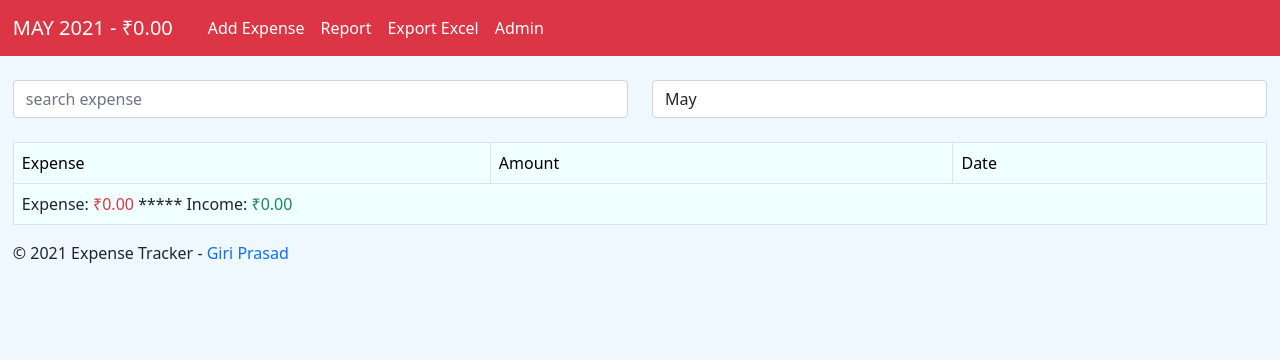
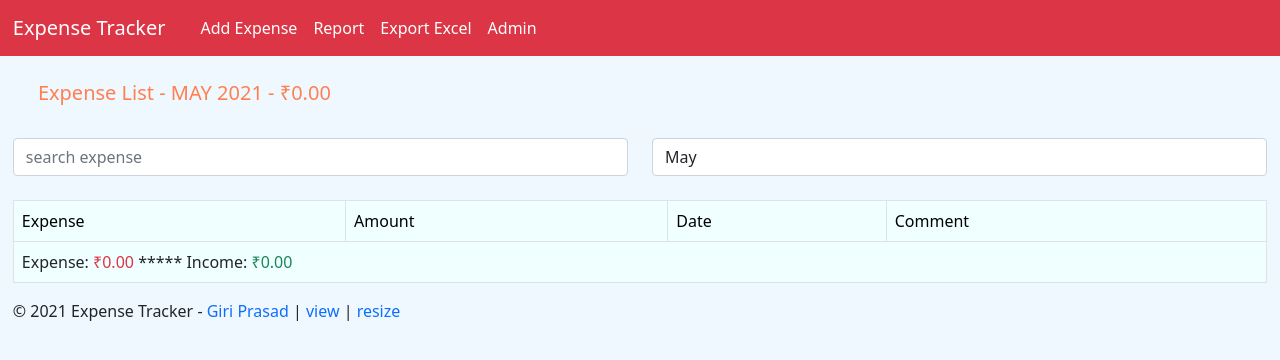
Before and after one commit to giri-webcodes/expensetracker-mobile, a website: page index.html in a window 1280 px wide. Drawn offline with nearby package versions, Linux system fonts and the light colour scheme.

Commit message:
Update index.html

```diff
--- a/index.html
+++ b/index.html
@@ -12,7 +12,7 @@
 </head>
 <body  ng-init="monthExp()" ng-controller="ExpenseTrackerController">
     <nav  class="navbar navbar-expand-lg navbar-dark bg-danger">
-        <a style="padding-left:1%;" class="navbar-brand" href="add.html"><span ng-bind="expenseMonth" class="link">  </span> - {{ totalExpense | currency:'&#8377;'}}</a>
+        <a style="padding-left:1%;" class="navbar-brand" href="add.html">Expense Tracker</a>
         <button class="navbar-toggler" type="button" data-toggle="collapse" data-target="#navbarSupportedContent" aria-controls="navbarSupportedContent" aria-expanded="false" aria-label="Toggle navigation">
           <span class="navbar-toggler-icon"></span>
         </button>
@@ -26,7 +26,7 @@
                 <a class="nav-link" href="report.html">Report</a>
               </li>
             <li class="nav-item">
-                <a class="nav-link" onclick="exportToExcel()" href="#">Export Excel</a>
+                <a class="nav-link" href=""     ng-click="exportToExcel()">Export Excel</a>
               </li>
               <li class="nav-item">
                 <a class="nav-link" href="admin.html">Admin</a>
@@ -34,9 +34,13 @@
             </ul>
         </div>
       </nav>
-      <br/>
+
 
 <div class="content">
+	   <div class="pgpadding">
+	    <h5 class="header"> Expense List - <span ng-bind="expenseMonth" class="header"></span> - <span ng-bind="totalExpense | currency: '&#8377;' " class="header"></span> </h5>
+	   </div>
+
     <div class="row" >
          <div class="col">
             <input  class="form-control" id="srchexp"  type="search" ng-model="searchText.expense" placeholder="search expense"/>
@@ -73,6 +77,9 @@
             <th>
                 Date
             </th>
+                     <th>
+                Comment
+            </th>
         </tr>
     </thead>
     <tbody>
@@ -84,14 +91,18 @@
             <td>
             	    	<label  ng-style="formatAmount(row)" ng-bind="row.amount | currency:'&#8377;'" ></label>
             </td>
-            <td>
+                  <td>
                 <label ng-bind="row.date |  date:'MM/dd/yyyy'"></label>
             </td>
+                  <td>
+                {{row.comment}}
+            </td>
+
         </tr>
     </tbody>
     <tfoot>
         <tr>
-            <td colspan="3">
+            <td colspan="4">
             	  <span>Expense: </span>
              <label class="text-danger" ng-bind="totalExpense | currency: '&#8377;' "></label>
              	<span> *****</span>
@@ -101,7 +112,10 @@
         </tr>
     </tfoot>
 </table>
-    	<span>&copy; <script>document.write(new Date().getFullYear())</script> Expense Tracker  - <a href="mailto: giri-webdev@outlook.com">Giri Prasad</a></span>
+    	<span>&copy; <script>document.write(new Date().getFullYear())</script> Expense Tracker  - <a href="mailto: giri-webdev@outlook.com">Giri Prasad</a>
+    		| <a href="" onclick="openFullscreen()">view</a>
+    		| <a href=""    onclick="closeFullscreen()">resize</button>
+	</span>
     <br/>
         <br/>
 </div>
@@ -111,7 +125,7 @@
     monthControl.value = new Date().getMonth()+1;
 });
 var elem = document.documentElement;
-/* View in fullscreen */
+
 function openFullscreen() {
   if (elem.requestFullscreen) {
     elem.requestFullscreen();
@@ -122,18 +136,16 @@ function openFullscreen() {
   }
 }
 
-/* Close fullscreen */
+
 function closeFullscreen() {
-  if (elem.exitFullscreen) {
-    elem.exitFullscreen();
-  } else if (elem.webkitExitFullscreen) { /* Safari */
-    elem.webkitExitFullscreen();
-  } else if (elem.msExitFullscreen) { /* IE11 */
-    elem.msExitFullscreen();
+  if (document.exitFullscreen) {
+    document.exitFullscreen();
+  } else if (document.webkitExitFullscreen) { /* Safari */
+    document.webkitExitFullscreen();
+  } else if (document.msExitFullscreen) { /* IE11 */
+    document.msExitFullscreen();
   }
 }
-
-window.onscroll = function(){  openFullscreen();}
     </script>
 </body>
 
```
